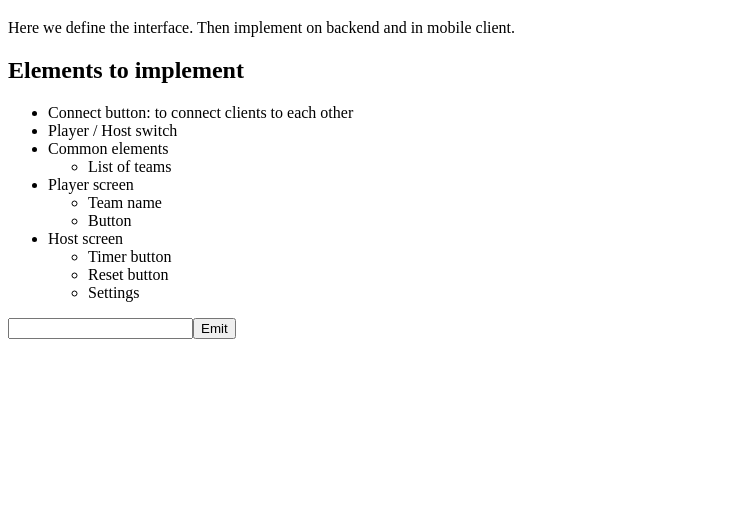
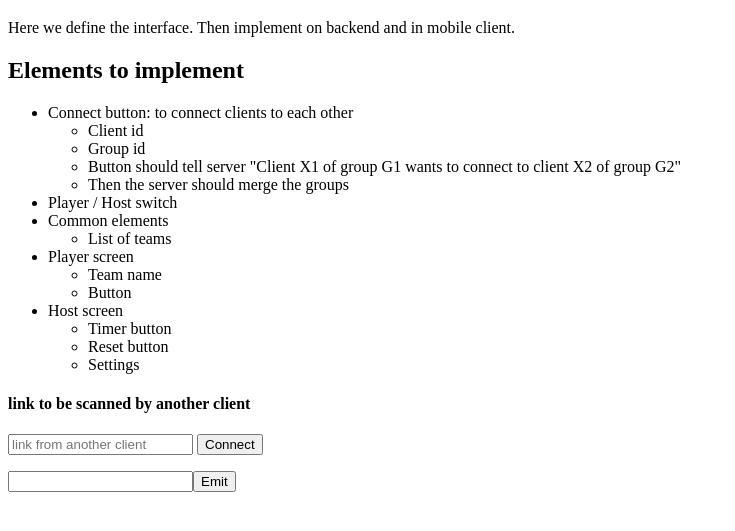
Before and after one commit to nanofon/brain-button-server, a website: page static/index.html in a window 1280 px wide. Shown: the part 61-592 px from the top of the page, without its empty margins (0-735 px from the left). Drawn offline with nearby package versions, Linux system fonts and the light colour scheme; no server answers.

Commit message:
Added specs for connect button

```diff
--- a/static/index.html
+++ b/static/index.html
@@ -7,6 +7,12 @@
         <h2>Elements to implement</h2>
         <ul>
             <li>Connect button: to connect clients to each other</li>
+            <ul>
+                <li>Client id</li>
+                <li>Group id</li>
+                <li>Button should tell server "Client X1 of group G1 wants to connect to client X2 of group G2"</li>
+                <li>Then the server should merge the groups</li>
+            </ul>
             <li>Player / Host switch</li>
             <li>Common elements</li>
             <ul>
@@ -24,10 +30,18 @@
                 <li>Settings</li>
             </ul>
         </ul>
+        <div>
+            <h4>link to be scanned by another client</h4>
+            <input placeholder="link from another client">
+            <button>Connect </button>
+        </div>
         <ul id="messages"></ul>
         <input id = "input"><button id="button">Emit</button>
         <script src="/socket.io/socket.io.js"></script>
         <script>
+            let state = {
+
+            }
             let socket = io("ws://localhost:3000");
             let input = document.getElementById("input");
             let button = document.getElementById("button");
```
